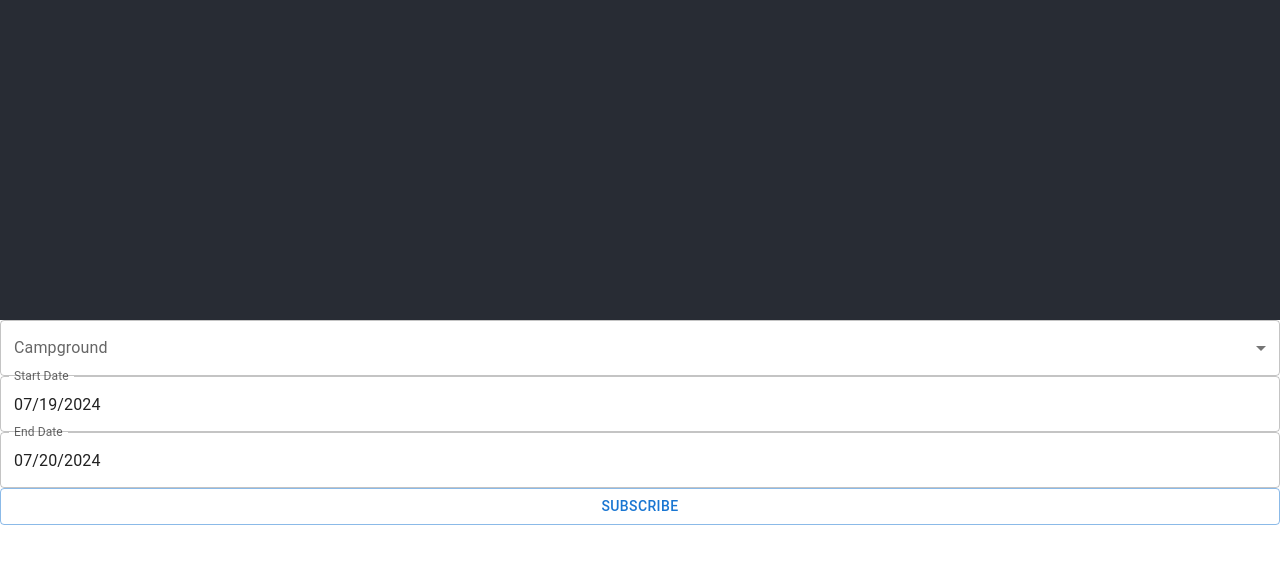
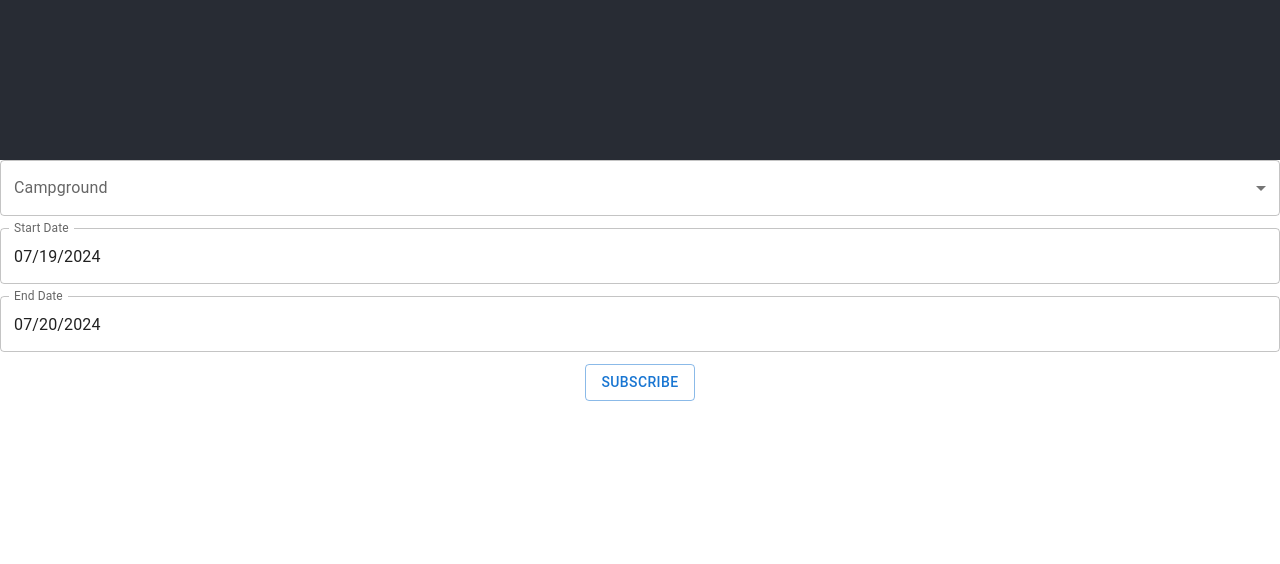
Before and after one commit to samuelrey/campscout, a React (Create React App) app in the folder frontend/: page / in a window 1280 px wide. Shown: the top 564 px of the page. Built offline with nearby package versions, Linux system fonts and the light colour scheme.

Commit message:
move provider up and formcontrol per input

```diff
--- a/frontend/src/SearchForm.jsx
+++ b/frontend/src/SearchForm.jsx
@@ -8,8 +8,6 @@ import {
     MenuItem,
     Button,
 } from "@mui/material";
-import { AdapterDayjs } from "@mui/x-date-pickers/AdapterDayjs";
-import { LocalizationProvider } from "@mui/x-date-pickers/LocalizationProvider";
 import { DatePicker } from "@mui/x-date-pickers/DatePicker";
 
 const today = dayjs();
@@ -33,10 +31,9 @@ const SearchForm = () => {
     };
 
     return (
-        <div className="App">
-            <header className="App-header" />
-            <Box sx={{ minWidth: 120 }}>
-                <FormControl fullWidth>
+        <>
+        <Box>
+            <FormControl fullWidth sx={{"margin-bottom":12}}>
                 <InputLabel>Campground</InputLabel>
                 <Select
                     value={campground}
@@ -47,7 +44,8 @@ const SearchForm = () => {
                     <MenuItem value={"donner-lake"}>Donner Lake</MenuItem>
                     <MenuItem value={"dorabelle"}>Dorabelle</MenuItem>
                 </Select>
-                    <LocalizationProvider dateAdapter={AdapterDayjs}>
+            </FormControl>
+            <FormControl fullWidth sx={{"margin-bottom":12}}>
                 <DatePicker
                     label="Start Date"
                     openTo="month"
@@ -58,6 +56,8 @@ const SearchForm = () => {
                         handleStartDateChange(newDate);
                     }}
                 />
+            </FormControl>
+            <FormControl fullWidth sx={{"margin-bottom":12}}>
                 <DatePicker
                     label="End Date"
                     openTo="month"
@@ -67,7 +67,7 @@ const SearchForm = () => {
                     minDate={startDate.add(1, "day")}
                     onChange={handleEndDateChange}
                 />
-                    </LocalizationProvider>
+            </FormControl>
             <Button
                 variant={"outlined"}
                 onClick={() => {
@@ -78,9 +78,8 @@ const SearchForm = () => {
             >
                 Subscribe
             </Button>
-                </FormControl>
         </Box>
-        </div>
+        </>
     );
 };
 
--- a/frontend/src/index.js
+++ b/frontend/src/index.js
@@ -3,11 +3,15 @@ import ReactDOM from 'react-dom/client';
 import './index.css';
 import App from './App';
 import reportWebVitals from './reportWebVitals';
+import { LocalizationProvider } from '@mui/x-date-pickers/LocalizationProvider';
+import { AdapterDayjs } from '@mui/x-date-pickers/AdapterDayjs';
 
 const root = ReactDOM.createRoot(document.getElementById('root'));
 root.render(
   <React.StrictMode>
-    <App />
+    <LocalizationProvider dateAdapter={AdapterDayjs}>
+        <App />
+    </LocalizationProvider>
   </React.StrictMode>
 );
 
```
Lines whose indentation alone changed are shown as unchanged.
